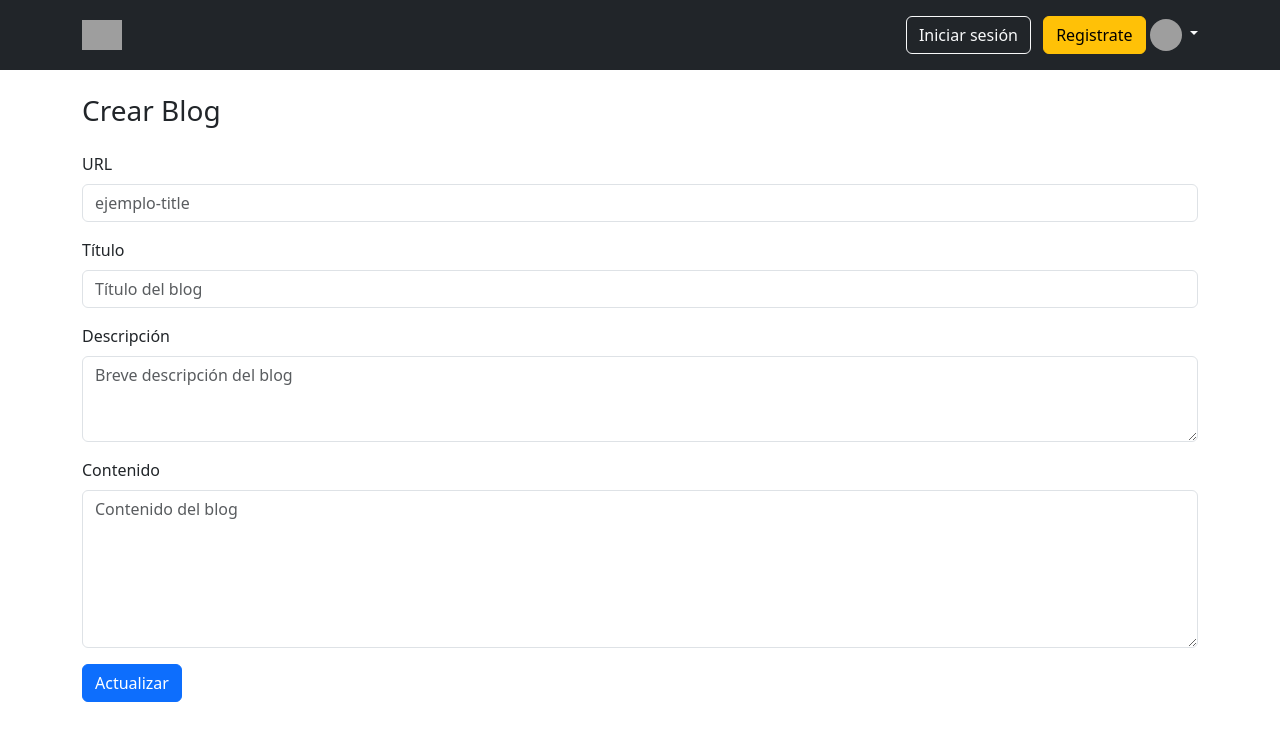
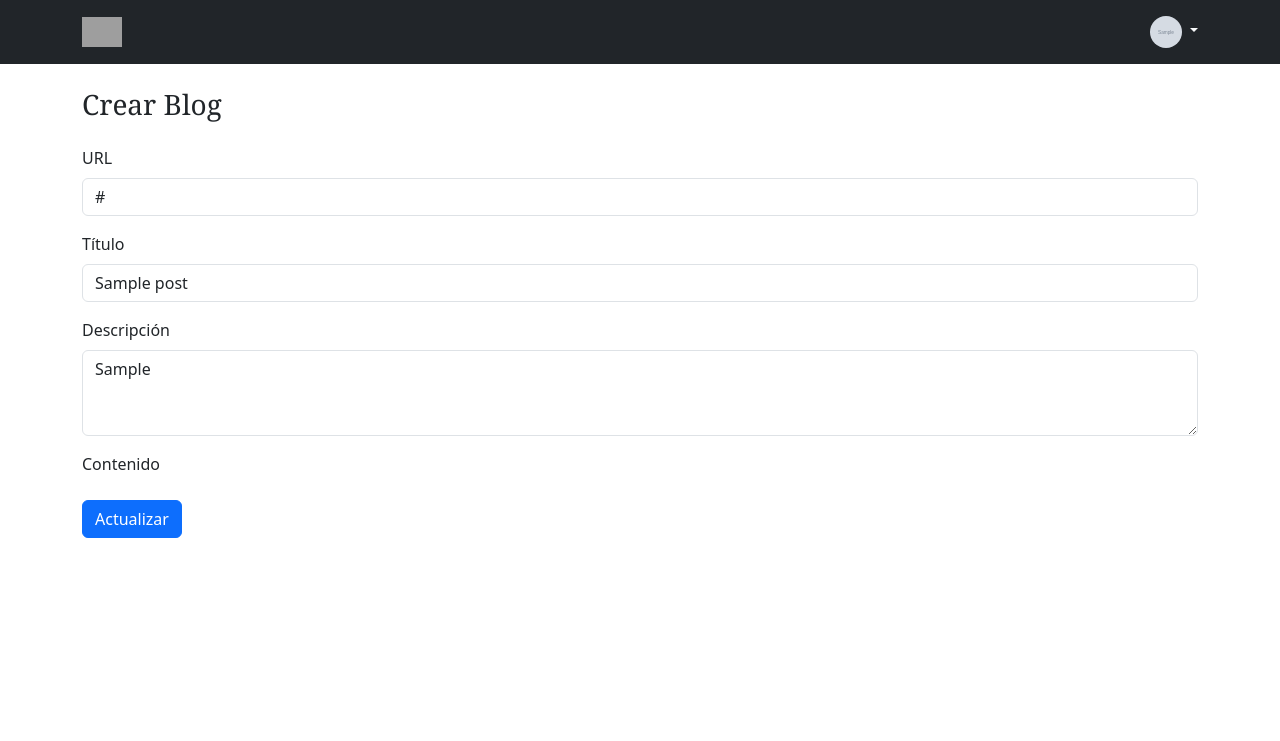
Before and after one commit to BryanCachimuel/Blog-Posts, a Flask app: page /post/update/1 in a window 1280 px wide. Shown: the top 741 px of the page. Run offline with Flask 3, Linux system fonts and the light colour scheme; the visitor is signed in with stand-in values (Sample User, id 1); tables that the repository leaves empty hold one stand-in row (values such as "Sample post"); grey boxes marked "Sample" are stand-in pictures; some libraries are stand-ins or nearby versions; grey boxes are pictures that could not be loaded.

Commit message:
Implementando modificaciones a la vista de actualización en la cual se accede a los datos del blog mediante el value en cada input y txarea de la vista para poder actualizar cualquier dato del post

```diff
--- a/blog-posts/blogr/templates/admin/update.html
+++ b/blog-posts/blogr/templates/admin/update.html
@@ -1,94 +1,33 @@
-<head>
-    <meta charset="UTF-8">
-    <meta http-equiv="X-UA-Compatible" content="IE=edge">
-    <meta name="viewport" content="width=device-width, initial-scale=1.0">
-    <title>BlogPosts - Iniciar sesón</title>
+{% extends 'base.html' %}
 
-    <!-- Estilos de bootstrap y de app -->
-    <link rel="stylesheet" href="../css/bootstrap.min.css">
-
-</head>
-
-<body>
-
-    <header class="p-3 text-bg-dark">
-        <div class="container">
-            <div class="d-flex align-items-center justify-content-between">
-                <a href="../index.html" class="d-flex align-items-center mb-2 mb-lg-0 text-white text-decoration-none">
-                    <img src="../img/bp-light.png" alt="blog posts" width="40">
-                </a>
-
-                <div class="text-end">
-                    <a href="login.html" class="btn btn-outline-light me-2">Iniciar sesión</a>
-                    <a href="register.html" class="btn btn-warning">Registrate</a>
-
-                    <a href="#" class="link-light text-decoration-none dropdown-toggle" data-bs-toggle="dropdown">
-                        <img src="../img/user-light.png" alt="mdo" width="32" height="32" class="rounded-circle">
-                    </a>
-                    <ul class="dropdown-menu text-small">
-                        <li>
-                        <li><a class="dropdown-item d-flex align-items-center gap-2 py-2" href="create.html">
-                                <span class="d-inline-block bg-success rounded-circle p-1"></span>
-                                Crear Blog
-                            </a>
-                        </li>
-                        </li>
-                        <li><a class="dropdown-item d-flex align-items-center gap-2 py-2" href="posts.html">
-                                <span class="d-inline-block bg-primary rounded-circle p-1"></span>
-                                Mis Blogs
-                            </a>
-                        </li>
-                        <li><a class="dropdown-item d-flex align-items-center gap-2 py-2" href="../auth/profile.html">
-                                <span class="d-inline-block bg-info rounded-circle p-1"></span>
-                                Perfil
-                            </a>
-                        </li>
-                        <li>
-                            <hr class="dropdown-divider">
-                        </li>
-                        <li><a class="dropdown-item d-flex align-items-center gap-2 py-2" href="#">
-                                <span class="d-inline-block bg-danger rounded-circle p-1"></span>
-                                Cerrar sesión
-                            </a>
-                        </li>
-                    </ul>
-                </div>
-            </div>
-        </div>
-    </header>
-
+{% block content %}
     <section>
         <div class="container">
             <div class="header mb-4 mt-4">
-                <h1 class="h3">Crear Blog</h1>
+                <h1 class="h3">{% block title %} Crear Blog {% endblock %}</h1>
             </div>
             <div class="body">
-                <form>
+                <form method="post">
                     <div class="mb-3">
                         <label for="url" class="form-label">URL</label>
-                        <input type="text" class="form-control" id="url" placeholder="ejemplo-title">
+                        <input type="text" class="form-control" id="url" name="url" value="{{ post.url }}" placeholder="Url del blog">
                     </div>
                     <div class="mb-3">
-                        <label for="titleInput" class="form-label">Título</label>
-                        <input type="text" class="form-control" id="titleInput" placeholder="Título del blog">
+                        <label for="title" class="form-label">Título</label>
+                        <input type="text" class="form-control" id="title" name="title" value="{{ post.title }}" placeholder="Título del blog" required>
                     </div>
                     <div class="mb-3">
-                        <label for="descInput" class="form-label">Descripción</label>
-                        <textarea class="form-control" id="descInput" rows="3"
-                            placeholder="Breve descripción del blog"></textarea>
+                        <label for="info" class="form-label">Descripción</label>
+                        <textarea class="form-control" id="info" name="info" rows="3"
+                            placeholder="Breve descripción del blog">{{ post.info }}</textarea>
                     </div>
                     <div class="mb-3">
                         <label for="contentInput" class="form-label">Contenido</label>
-                        <textarea class="form-control" id="contentInput" rows="6"
-                            placeholder="Contenido del blog"></textarea>
+                        {{ ckeditor.create(value=post.content) }}
                     </div>
                     <button type="submit" class="btn btn-primary">Actualizar</button>
                 </form>
             </div>
         </div>
     </section>
-
-    <script src="../js/bootstrap.bundle.min.js"></script>
-</body>
-
-</html>
+{% endblock %}
```
